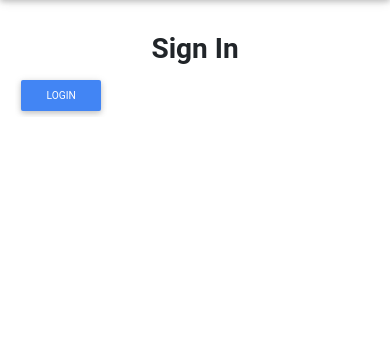
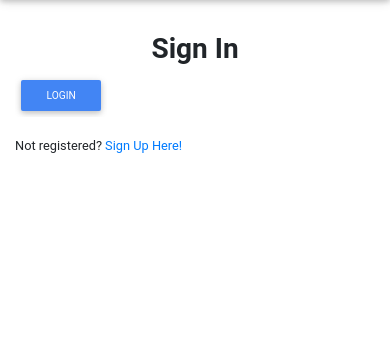
Before and after one commit to josylad/ReviewMe, a Django app: template awwards/templates/registration/login.html in a window 390 px wide. Shown: the part 136-488 px from the top of the page. Run offline with Django 3.2, Linux system fonts and the light colour scheme; the template is opened without the code that fills it: most values are stand-ins (such as "Sample title", 1, 10 or a date in 2020); some libraries are stand-ins or nearby versions.

Commit message:
Fix display and layout responsiveness

```diff
--- a/awwards/templates/registration/login.html
+++ b/awwards/templates/registration/login.html
@@ -34,6 +34,7 @@
         </div>
 
       </div>
+      <small>Not registered? <a href="/accounts/register">Sign Up Here!</a></small>
 
     </div>
 
```
